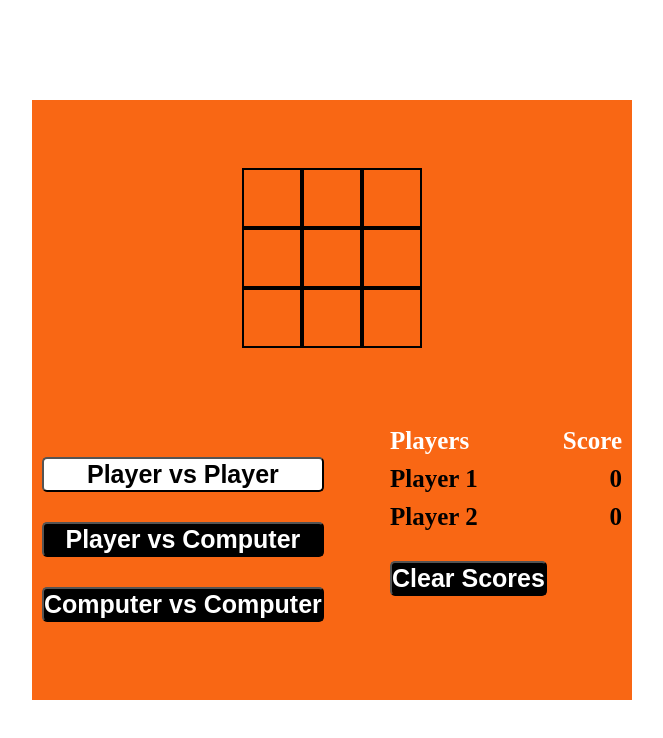
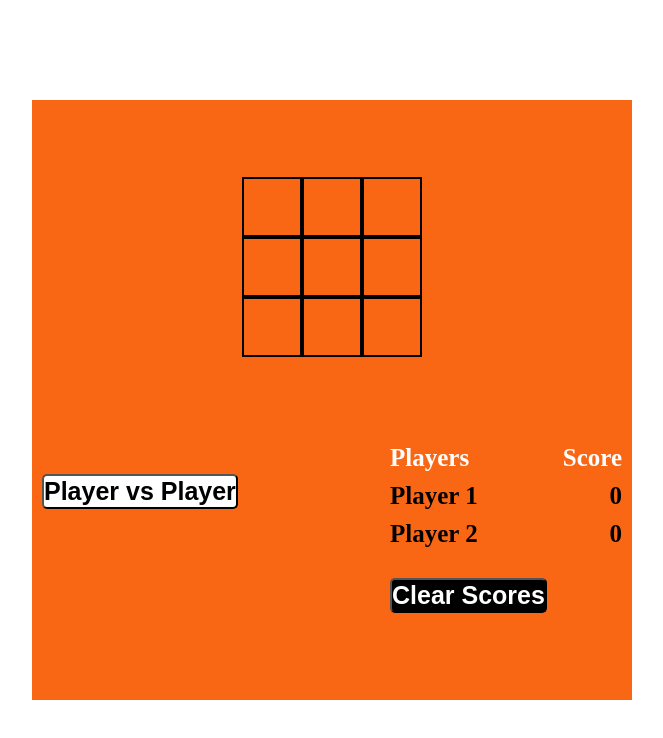
Before and after one commit to Tigran-Khanaghyan/tic-tac-toe, a React (Create React App) app: page /game in a window 1280 px wide. Shown: the top 738 px of the page, without its empty margins (308-971 px from the left). Built offline with nearby package versions, Linux system fonts and the light colour scheme.

Commit message:
Remove mode Buttons

```diff
--- a/src/components/Board/Board.jsx
+++ b/src/components/Board/Board.jsx
@@ -1,4 +1,5 @@
 import { useContext, useState } from "react";
+import { BUTTON_STYLE, REPLAY } from "../../constants/game";
 import { board, clearBoard } from "../../helpers/board";
 import Button from "../Button/Button";
 import Cell from "../Cell/Cell";
@@ -36,7 +37,9 @@ function Board() {
           );
         });
       })}
-      {gameOver ? <Button name="Replay" onClick={handleReplay} /> : null}
+      {gameOver ? (
+        <Button name={REPLAY} className={BUTTON_STYLE} onClick={handleReplay} />
+      ) : null}
     </div>
   );
 }
--- a/src/components/Game/Game.jsx
+++ b/src/components/Game/Game.jsx
@@ -10,8 +10,6 @@ export const ChangeContext = React.createContext();
 
 function Game() {
   const [playerPlayer, setPlayerPlayer] = useState(true);
-  const [playerComputer, setPlayerComputer] = useState(false);
-  const [computerComputer, setComputerComputer] = useState(false);
   const [change, setChange] = useState(false);
   const [gameOver, setGameOver] = useState(false);
   const [newScores, setNewScores] = useState();
@@ -32,8 +30,6 @@ function Game() {
         gameOver,
         setGameOver,
         playerPlayer,
-        playerComputer,
-        computerComputer,
       }}
     >
       <Layout
@@ -42,10 +38,6 @@ function Game() {
           <GameMode
             playerPlayer={playerPlayer}
             setPlayerPlayer={setPlayerPlayer}
-            playerComputer={playerComputer}
-            setPlayerComputer={setPlayerComputer}
-            computerComputer={computerComputer}
-            setComputerComputer={setComputerComputer}
           />
         }
         gameInfo={
--- a/src/components/GameMode/GameMode.jsx
+++ b/src/components/GameMode/GameMode.jsx
@@ -1,8 +1,6 @@
 import {
   BUTTON_STYLE,
   CLICKED_BUTTON_STYLE,
-  COMPUTER_VS_COMPUTER,
-  PLAYER_VS_COMPUTER,
   PLAYER_VS_PLAYER,
 } from "../../constants/game";
 import Button from "../Button/Button";
@@ -11,25 +9,9 @@ import "./GameMode.style.css";
 function GameMode({
   playerPlayer,
   setPlayerPlayer,
-  playerComputer,
-  setPlayerComputer,
-  computerComputer,
-  setComputerComputer,
 }) {
   const handlePlayerPlayerClick = () => {
     setPlayerPlayer(true);
-    setPlayerComputer(false);
-    setComputerComputer(false);
-  };
-  const handlePlayerComputerClick = () => {
-    setPlayerComputer(true);
-    setPlayerPlayer(false);
-    setComputerComputer(false);
-  };
-  const handleComputerComputerClick = () => {
-    setComputerComputer(true);
-    setPlayerPlayer(false);
-    setPlayerComputer(false);
   };
 
   return (
@@ -39,16 +21,6 @@ function GameMode({
         name={PLAYER_VS_PLAYER}
         onClick={handlePlayerPlayerClick}
       />
-      <Button
-        className={playerComputer ? CLICKED_BUTTON_STYLE : BUTTON_STYLE}
-        name={PLAYER_VS_COMPUTER}
-        onClick={handlePlayerComputerClick}
-      />
-      <Button
-        className={computerComputer ? CLICKED_BUTTON_STYLE : BUTTON_STYLE}
-        name={COMPUTER_VS_COMPUTER}
-        onClick={handleComputerComputerClick}
-      />
     </>
   );
 }
--- a/src/constants/game.js
+++ b/src/constants/game.js
@@ -8,3 +8,4 @@ export const PLAYER_VS_COMPUTER = "Player vs Computer";
 export const COMPUTER_VS_COMPUTER = "Computer vs Computer";
 export const BUTTON_STYLE = "button";
 export const CLICKED_BUTTON_STYLE = "button-clicked";
+export const REPLAY = "Replay";
```
